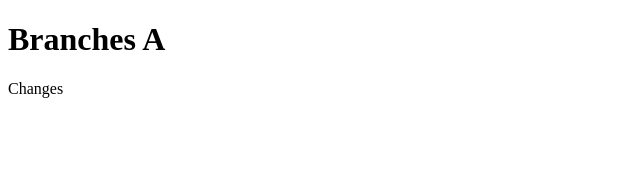
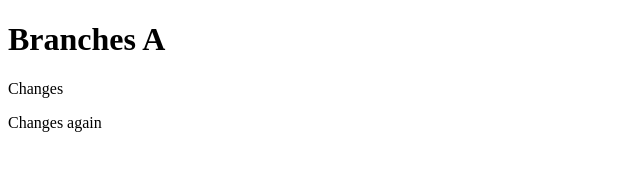
Before and after one commit to duonge12/gitTest, a website: page src/index.html in a window 1280 px wide. Shown: the whole page, without its empty margins (0-640 px from the left). Drawn offline with Linux system fonts and the light colour scheme.

Commit message:
change A again

```diff
--- a/src/index.html
+++ b/src/index.html
@@ -9,6 +9,7 @@
     <div>
         <h1>Branches A</h1>
         <p>Changes</p>
+        <p>Changes again</p>
     </div>
 </body>
 </html>
```
